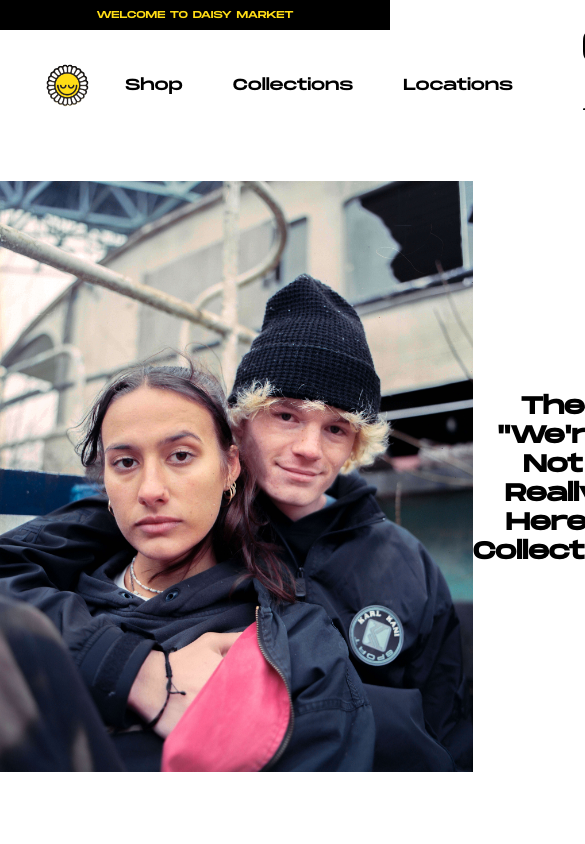
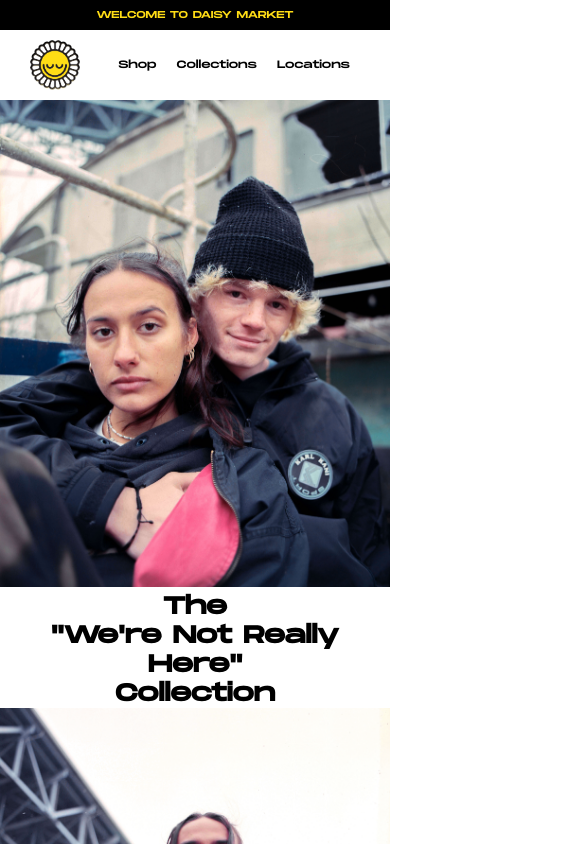
Before and after one commit to drewherald/daisyMarket, a React (Vite) app: page / in a window 390 px wide. Shown: the top 844 px of the page, 585 px wide, since content can reach past the window. Built offline with nearby package versions, Linux system fonts and the light colour scheme.

Commit message:
added mobile support

```diff
--- a/src/assets/styles/Featured.css
+++ b/src/assets/styles/Featured.css
@@ -1,3 +1,16 @@
+@media screen and (max-width: 600px){
+
+    .flexContainer div img{
+        width: 100vw;
+    }
+
+    .flexContainer{
+        flex-direction: column;
+        padding: 0 !important;
+    }
+
+}
+
 .flexContainer{
     display: flex;
     width: 100vw;
--- a/src/assets/styles/Home.css
+++ b/src/assets/styles/Home.css
@@ -3,9 +3,15 @@
     flex-direction: column;
 }
 
+@media screen and (max-width: 600px){
+    #loading{
+        max-width: 100vw;
+    }
+}
+
 #loading{
+    height: 100vh;
     width: 100vw;
-    height: 100vh;
     background-color: black;
     display: flex;
     justify-content: center;
@@ -15,6 +21,11 @@
     transition: opacity 0.5s;
 }
 
+#loading img{
+    height: 50vh;
+    max-width: 100vw;
+}
+
 .none{
     opacity: 0;
 
--- a/src/assets/styles/topBar.css
+++ b/src/assets/styles/topBar.css
@@ -1,3 +1,29 @@
+@media screen and (max-width: 600px){
+    .logo{
+        font-size: 8pt;
+        padding-right: 0;
+        justify-content: space-between;
+        flex-grow: 1;
+    }
+
+    .logo img{
+        padding-right: 0 !important;
+    }
+
+    li{
+        padding: 10px !important;
+        text-align: center;
+    }
+
+    ul{
+        justify-content: space-evenly;
+    }
+
+    .links{
+        display: none;
+    }
+}
+
 .top{
     display: flex;
     justify-content: center;
@@ -10,16 +36,16 @@
 }
 
 .logo img{
-    max-width: 750px;
-    max-height: 75px;
-    padding-right: 20px;
+    max-height: 50px;
+    padding-right: 40px;
 }
 
 .flexBox{
     display: flex;
     justify-content: space-between;
     align-items: center;
-    padding: 0px 30px;
+    padding: 10px 30px;
+    max-width: 100vw;
 }
 
 .logo{
--- a/src/pages/Home/Home.jsx
+++ b/src/pages/Home/Home.jsx
@@ -7,7 +7,8 @@
 
 export default function Home() {
 
-    const [load, setLoad] = useState(true)
+
+    const [load, setLoad] = useState(false)
     const f = false
     setTimeout(() => setLoad(f), 5000)
 
```
Also changed, not shown: src/assets/daisyMarketLogo.png, 6 other files (tests, documents, lock files or other folders).
